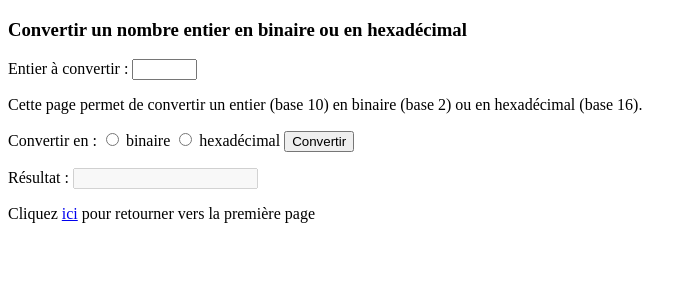
After one commit to oriionn/nsi, a Flask app: page /convert in a window 1280 px wide. The commit adds this page. Shown: the top 300 px of the page, without its empty margins (0-697 px from the left). Run offline with Flask 3, Linux system fonts and the light colour scheme.

Commit message:
Ajout d'un convertisseur binaire et hexa

```diff
--- /dev/null
+++ b/Initiation Flask/static/convert.js
@@ -0,0 +1,15 @@
+
+function Calcul() {
+    let val = document.getElementById("entier").value;
+    if (isNaN(val)) return alert("L'entier saisi n'est pas valide !")
+    let nbDecimal = parseInt(val);
+
+    if (document.getElementById("binaire").checked) {
+      let nbBinaire = nbDecimal.toString(2);
+      document.getElementById("resultat").value = nbBinaire;
+    } else if (document.getElementById("hexa").checked) {
+      let nbHexa = nbDecimal.toString(16)
+      document.getElementById("resultat").value = nbHexa.toUpperCase();
+    }
+
+  }
--- /dev/null
+++ b/Initiation Flask/templates/convert.html
@@ -0,0 +1,28 @@
+<!doctype html>
+<html>
+
+<head>
+  <meta charset="UTF-8">
+  <title>Convertisseur</title>
+  <script src="{{ url_for('static', filename='convert.js') }}"></script>
+</head>
+
+<body>
+  <h3>Convertir un nombre entier en binaire ou en hexadécimal</h3>
+
+  <p>Entier à convertir : <input type="text" size="5" id="entier" maxlength="5"></p>
+
+  <p>Cette page permet de convertir un entier (base 10) en binaire (base 2) ou en hexadécimal (base 16).</p>
+
+  <p>Convertir en :
+    <input type="radio" name="choix" id="binaire"> binaire
+    <input type="radio" name="choix" id="hexa"> hexadécimal
+    <input type="button" onclick="Calcul()" value="Convertir">
+  </p>
+
+  <p>Résultat : <input type="text" size="20" id="resultat" disabled="disabled"></p>
+
+  <p>Cliquez <a href="{{ url_for('index') }}">ici</a> pour retourner vers la première page</p>
+</body>
+
+</html>
--- a/Initiation Flask/templates/index.html
+++ b/Initiation Flask/templates/index.html
@@ -22,6 +22,7 @@
   <body>
     <h1>Mon super site</h1>
     <p>Tout fonctionne parfaitement; voici <a href="{{ url_for('about') }}">un lien</a> vers la page "À propos"</p>
+    <p>Cliquez <a href="{{ url_for('convert') }}">ici</a> pour accéder à un convertisseur binaire/hexadecimal</p>
     <p>Il est {{heure}}h {{minute}} minutes et {{seconde}} secondes</p>
 
     <p>Il est <span id="horloge"></span> (<span class="highlight">En direct</span>)</p>
--- a/Initiation Flask/views.py
+++ b/Initiation Flask/views.py
@@ -15,4 +15,8 @@ def index():
 def about():
     return render_template("about.html")
 
+@app.route('/convert')
+def convert():
+    return render_template("convert.html")
+
 app.run(threaded=False, use_reloader=False, debug=True)
```
